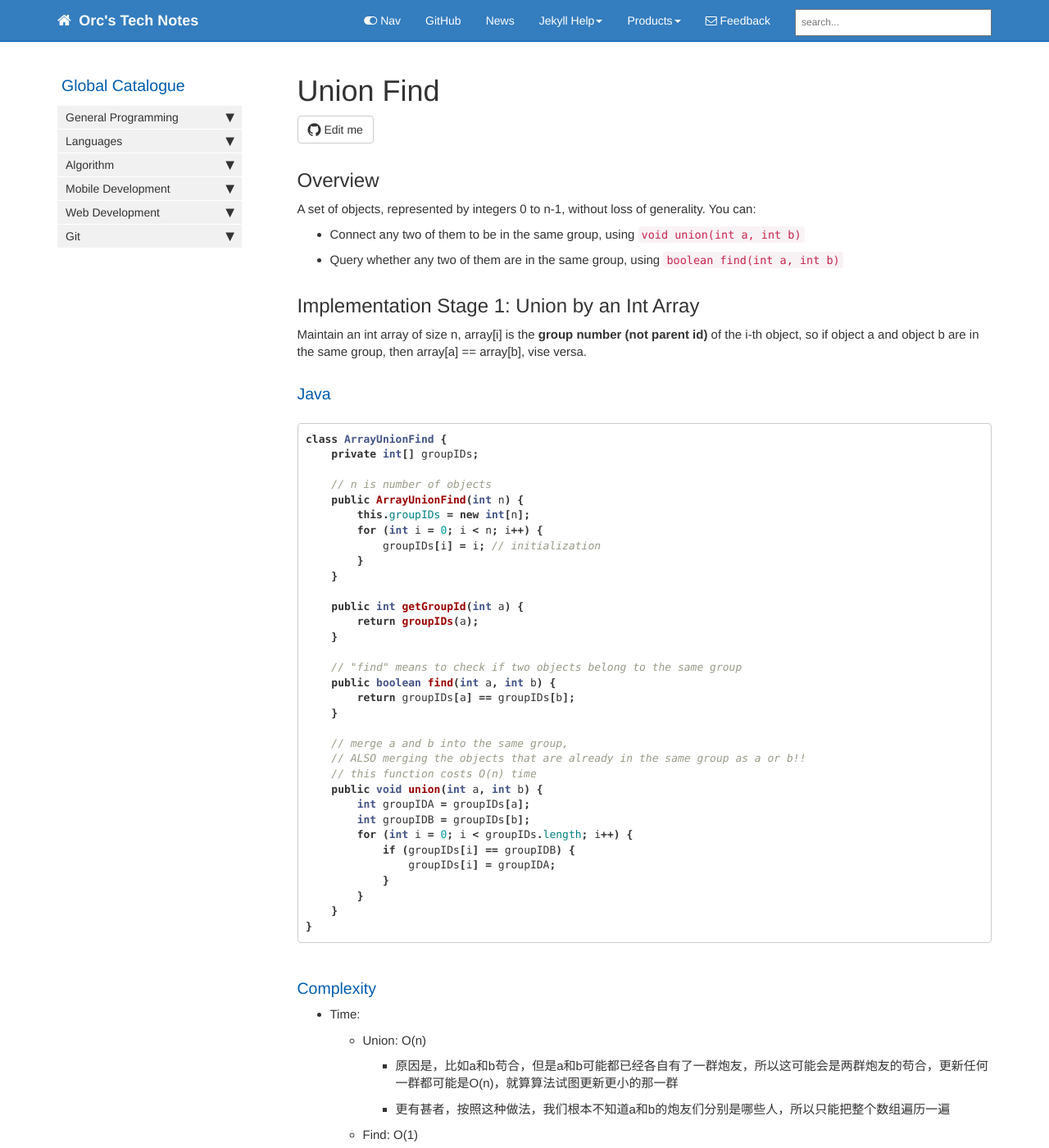
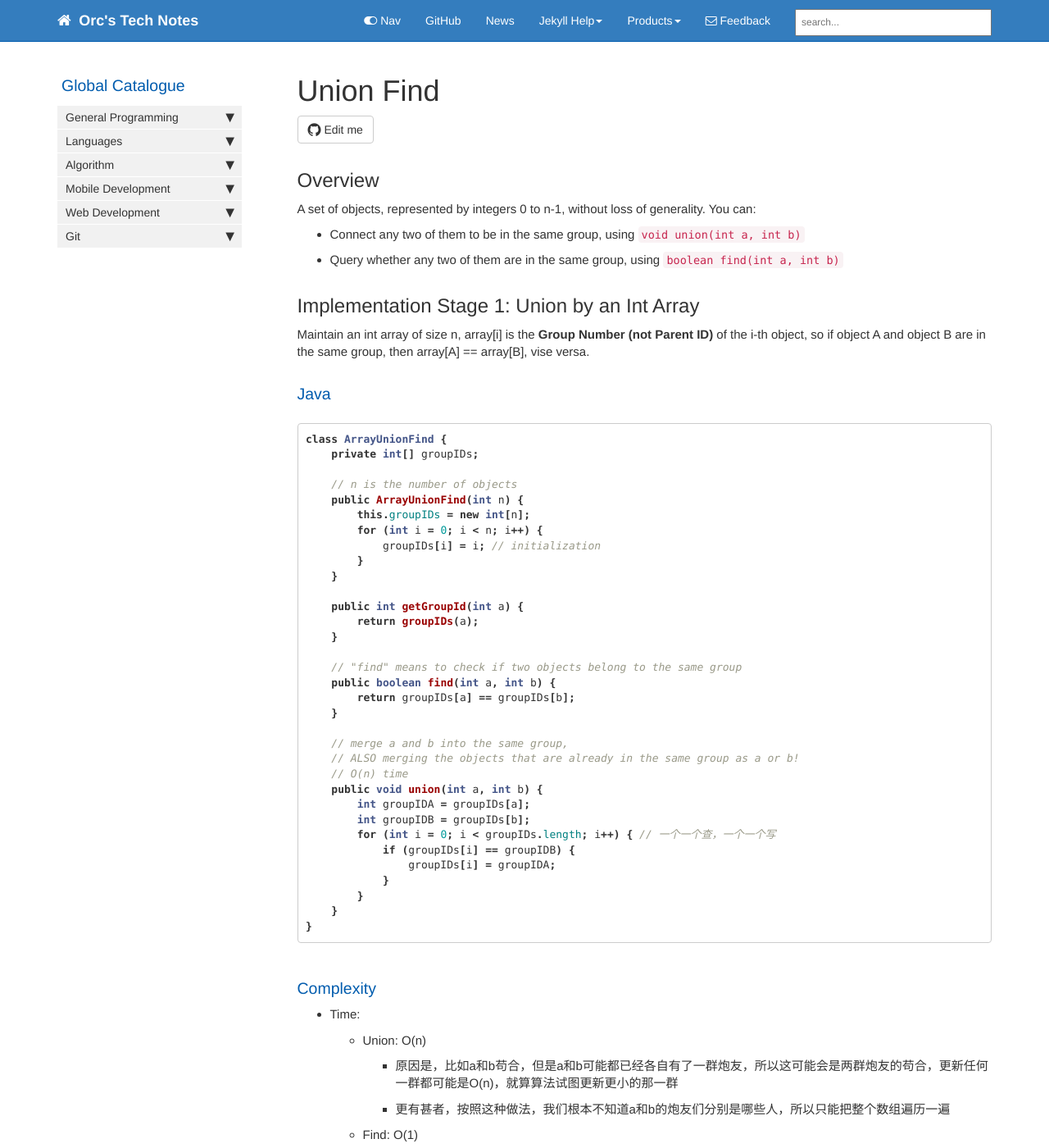
Before and after one commit to HungryOrc/hungryorc.github.io, a Jekyll site: the page built from pages/algorithm/algorithm_union_find.md, in a window 1280 px wide and 1400 px high. Shown: the whole window at 82% size. Built offline with Jekyll 4.4.1, drawn with Linux system fonts in a browser that asks for light colours; nearby versions of some CDN libraries; comment, search, counter and statistics services are not loaded.

Commit message:
Update algorithm_union_find.md

````diff
--- a/pages/algorithm/algorithm_union_find.md
+++ b/pages/algorithm/algorithm_union_find.md
@@ -15,15 +15,15 @@ A set of objects, represented by integers 0 to n-1, without loss of generality.
 * Query whether any two of them are in the same group, using `boolean find(int a, int b)`
 
 ## Implementation Stage 1: Union by an Int Array
-Maintain an int array of size n, array[i] is the **group number (not parent id)** of the i-th object,
-so if object a and object b are in the same group, then array[a] == array[b], vise versa.
+Maintain an int array of size n, array[i] is the **Group Number (not Parent ID)** of the i-th object,
+so if object A and object B are in the same group, then array[A] == array[B], vise versa.
 
 ### Java
 ```java
 class ArrayUnionFind {
     private int[] groupIDs;
 
-    // n is number of objects
+    // n is the number of objects
     public ArrayUnionFind(int n) {
         this.groupIDs = new int[n];
         for (int i = 0; i < n; i++) {
@@ -41,12 +41,12 @@ class ArrayUnionFind {
     }
 
     // merge a and b into the same group,
-    // ALSO merging the objects that are already in the same group as a or b!!
-    // this function costs O(n) time
+    // ALSO merging the objects that are already in the same group as a or b!
+    // O(n) time
     public void union(int a, int b) {
         int groupIDA = groupIDs[a];
         int groupIDB = groupIDs[b];
-        for (int i = 0; i < groupIDs.length; i++) {
+        for (int i = 0; i < groupIDs.length; i++) { // 一个一个查，一个一个写
             if (groupIDs[i] == groupIDB) {
                 groupIDs[i] = groupIDA;
             }
````
